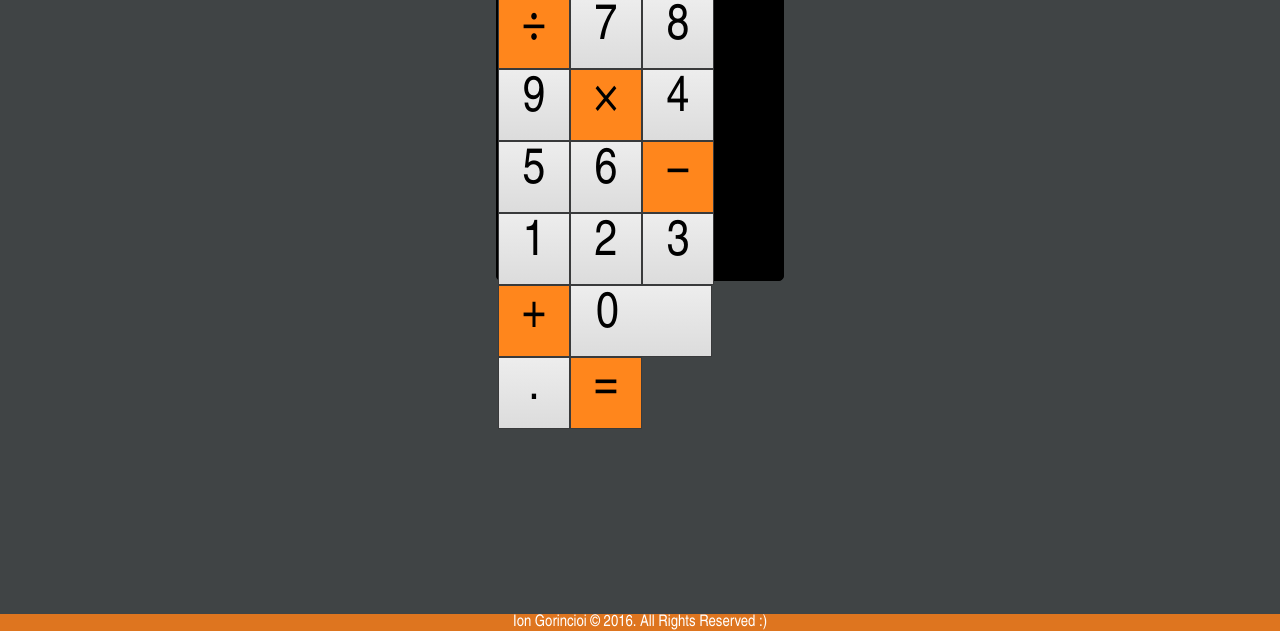
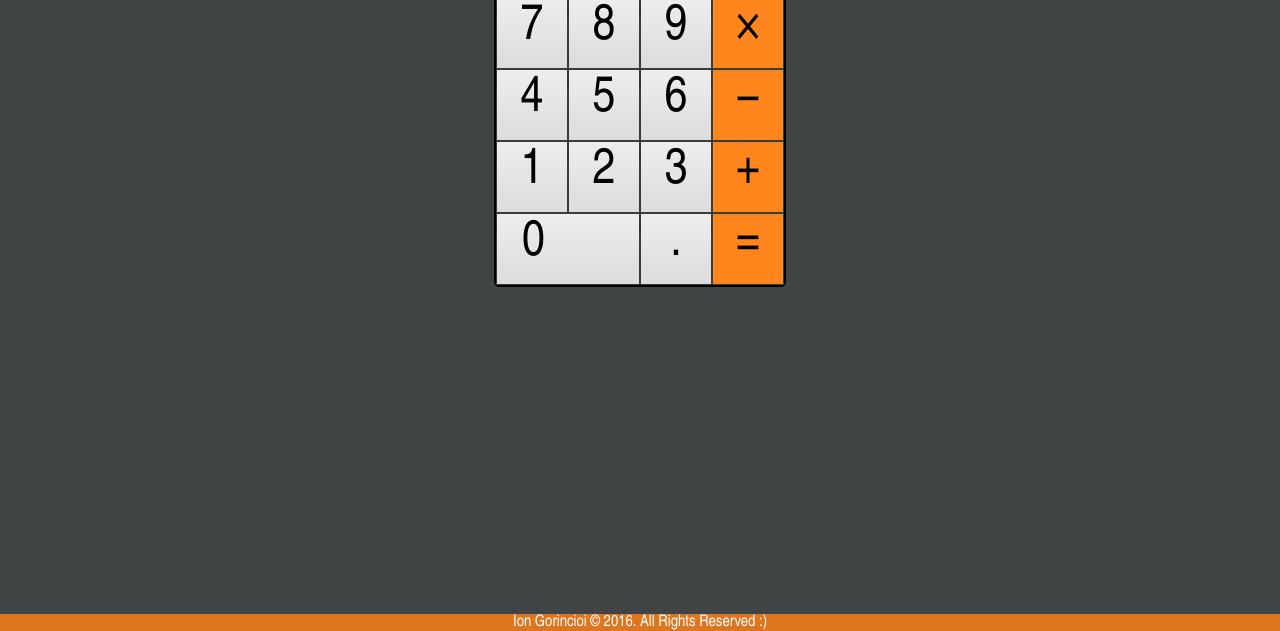
Before and after one commit to ion99/JavaScript-Calculator, a plain HTML site: page calculator.html in a window 1280 px wide. Shown: the part 169-800 px from the top of the page. Drawn offline with nearby package versions, Linux system fonts and the light colour scheme.

Commit message:
Update .css, .html

```diff
--- a/calculator.css
+++ b/calculator.css
@@ -35,7 +35,7 @@ a, span {
 }
 
 #zero {
-  width: 2.8em;
+  width: 2.84em;
   height: 70px;
   text-align: left;
 }
@@ -91,8 +91,8 @@ a#equals:hover {
 
 #calculator {
   background-color: #000000;
-  width: 284px;
-  height: 436px;
+  width: 288px;
+  height: 442px;
   border: 1px black solid;
   margin: 10px auto;
   padding: 1px;
--- a/calculator.html
+++ b/calculator.html
@@ -8,6 +8,7 @@
     <script src="https://maxcdn.bootstrapcdn.com/bootstrap/3.3.6/js/bootstrap.min.js"></script>
     <script src="https://cdnjs.cloudflare.com/ajax/libs/babel-standalone/6.10.3/babel.min.js"></script>
     <script type="text/babel" src="calculator.js"></script>
+    <script type="text/javascript" src="calculator.js"></script>
   </head>
   <body>
     <div id="calculator">
```
Also changed, not shown: 1 other file.
